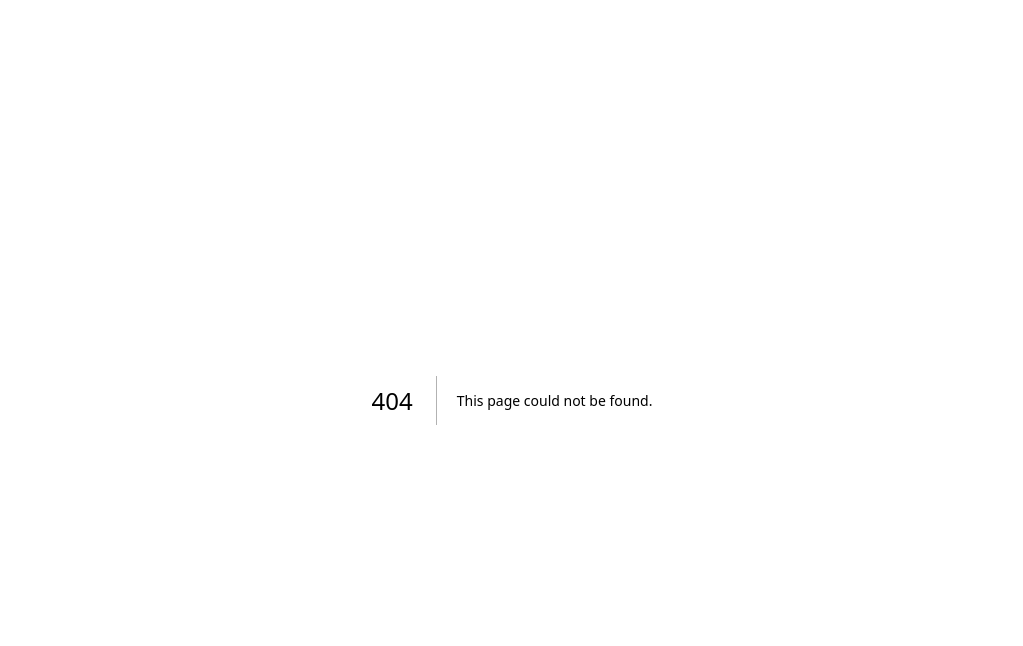
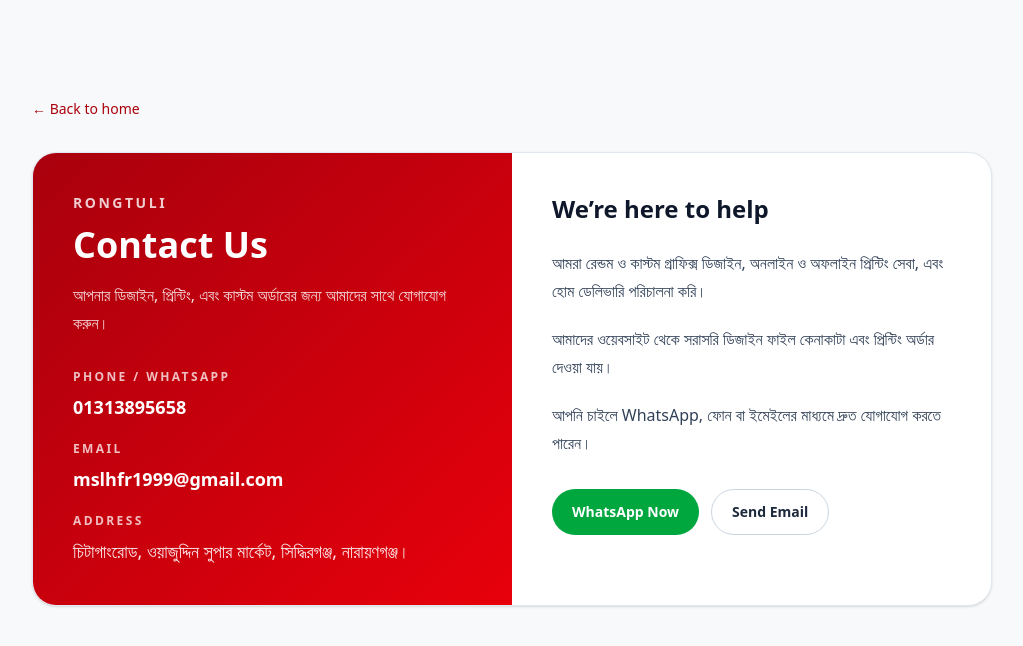
Before and after one commit to 2030mslhudden-prog/rongtuli-app, a Next.js app: page /contact in a window 1280 px wide. Before the commit this address had no page. Shown: the top 646 px of the page, without its empty margins (128-1151 px from the left). Built offline with nearby package versions, Linux system fonts and the light colour scheme.

Commit message:
Add contact and about pages

```diff
--- /dev/null
+++ b/src/app/about/page.tsx
@@ -0,0 +1,57 @@
+import Link from 'next/link';
+
+export const metadata = {
+  title: 'About Us | Rongtuli',
+  description: 'About Rongtuli marketplace and design-printing services in Bangladesh.',
+};
+
+export default function AboutPage() {
+  return (
+    <main className="mx-auto max-w-5xl px-5 py-16 md:px-8 lg:py-24">
+      <div className="mb-8">
+        <Link href="/" className="text-sm font-medium text-primary hover:underline">
+          ← Back to home
+        </Link>
+      </div>
+
+      <article className="rounded-3xl border border-slate-200 bg-white p-6 shadow-sm md:p-10">
+        <header className="mb-8">
+          <p className="mb-2 text-sm font-semibold uppercase tracking-[0.18em] text-primary">Rongtuli</p>
+          <h1 className="text-3xl font-bold text-slate-900 md:text-4xl">About Us</h1>
+        </header>
+
+        <div className="space-y-6 text-base leading-8 text-slate-700">
+          <p>
+            আমরা রেন্ডম ও কাস্টম গ্রাফিক্স ডিজাইন, অনলাইন ও অফলাইন প্রিন্টিং সার্ভিস এবং হোম ডেলিভারি দিয়ে থাকি।
+            আমাদের সাইট থেকে সরাসরি ডিজাইন ফাইল কেনাকাটা এবং প্রিন্টিং অর্ডার করা যায়।
+          </p>
+
+          <p>
+            Rongtuli ডিজাইন, প্রিন্টিং, এবং কাস্টম সেবা নিয়ে কাজ করে এমন একটি ডিজিটাল মার্কেটপ্লেস, যেখানে
+            গ্রাহকরা তাদের প্রয়োজন অনুযায়ী ডিজাইন চয়ন, অর্ডার কনফার্ম, এবং ডেলিভারি সুবিধা নিতে পারে।
+          </p>
+
+          <div className="grid gap-4 md:grid-cols-3">
+            <div className="rounded-2xl border border-slate-200 bg-slate-50 p-5">
+              <h2 className="mb-2 text-lg font-bold text-slate-900">Graphic Design</h2>
+              <p>রেন্ডম ও কাস্টম ডিজাইন সলিউশন প্রদান করি।</p>
+            </div>
+            <div className="rounded-2xl border border-slate-200 bg-slate-50 p-5">
+              <h2 className="mb-2 text-lg font-bold text-slate-900">Printing</h2>
+              <p>অনলাইন ও অফলাইন প্রিন্টিং সার্ভিসের মাধ্যমে মানসম্পন্ন কাজ নিশ্চিত করি।</p>
+            </div>
+            <div className="rounded-2xl border border-slate-200 bg-slate-50 p-5">
+              <h2 className="mb-2 text-lg font-bold text-slate-900">Home Delivery</h2>
+              <p>সহজ এবং নির্ভরযোগ্য হোম ডেলিভারি সেবা প্রদান করছি।</p>
+            </div>
+          </div>
+
+          <p>
+            আমাদের লক্ষ্য হলো ডিজিটাল মার্কেটপ্লেসকে সহজ, দ্রুত, সাশ্রয়ী, এবং গ্রাহক-কেন্দ্রিক করে তোলা, যাতে
+            মানুষ সহজে প্রিন্টিং ও ডিজাইন চাহিদা পূরণ করতে পারে।
+          </p>
+        </div>
+      </article>
+    </main>
+  );
+}
--- /dev/null
+++ b/src/app/contact/page.tsx
@@ -0,0 +1,86 @@
+import Link from 'next/link';
+
+export const metadata = {
+  title: 'Contact Us | Rongtuli',
+  description: 'Contact Rongtuli for design purchases, print orders, and customer support in Bangladesh.',
+};
+
+export default function ContactPage() {
+  return (
+    <main className="mx-auto max-w-5xl px-5 py-16 md:px-8 lg:py-24">
+      <div className="mb-8">
+        <Link href="/" className="text-sm font-medium text-primary hover:underline">
+          ← Back to home
+        </Link>
+      </div>
+
+      <article className="overflow-hidden rounded-3xl border border-slate-200 bg-white shadow-sm">
+        <div className="grid gap-0 md:grid-cols-2">
+          <div className="bg-gradient-to-br from-primary to-red-600 p-8 text-white md:p-10">
+            <p className="mb-3 text-sm font-semibold uppercase tracking-[0.18em] text-white/80">Rongtuli</p>
+            <h1 className="text-3xl font-bold md:text-4xl">Contact Us</h1>
+            <p className="mt-4 max-w-md text-sm leading-7 text-white/85 md:text-base">
+              আপনার ডিজাইন, প্রিন্টিং, এবং কাস্টম অর্ডারের জন্য আমাদের সাথে যোগাযোগ করুন।
+            </p>
+
+            <div className="mt-8 space-y-5">
+              <div>
+                <p className="text-xs font-semibold uppercase tracking-[0.2em] text-white/75">Phone / WhatsApp</p>
+                <a href="tel:+8801313895658" className="mt-2 block text-lg font-semibold hover:text-white/90">
+                  01313895658
+                </a>
+              </div>
+
+              <div>
+                <p className="text-xs font-semibold uppercase tracking-[0.2em] text-white/75">Email</p>
+                <a href="mailto:mslhfr1999@gmail.com" className="mt-2 block text-lg font-semibold hover:text-white/90">
+                  mslhfr1999@gmail.com
+                </a>
+              </div>
+
+              <div>
+                <p className="text-xs font-semibold uppercase tracking-[0.2em] text-white/75">Address</p>
+                <p className="mt-2 text-lg font-medium leading-7 text-white/90">
+                  চিটাগাংরোড, ওয়াজুদ্দিন সুপার মার্কেট, সিদ্ধিরগঞ্জ, নারায়ণগঞ্জ।
+                </p>
+              </div>
+            </div>
+          </div>
+
+          <div className="p-8 md:p-10">
+            <h2 className="text-2xl font-bold text-slate-900">We’re here to help</h2>
+            <div className="mt-6 space-y-5 text-sm leading-7 text-slate-700 md:text-base">
+              <p>
+                আমরা রেন্ডম ও কাস্টম গ্রাফিক্স ডিজাইন, অনলাইন ও অফলাইন প্রিন্টিং সেবা, এবং হোম ডেলিভারি
+                পরিচালনা করি।
+              </p>
+              <p>
+                আমাদের ওয়েবসাইট থেকে সরাসরি ডিজাইন ফাইল কেনাকাটা এবং প্রিন্টিং অর্ডার দেওয়া যায়।
+              </p>
+              <p>
+                আপনি চাইলে WhatsApp, ফোন বা ইমেইলের মাধ্যমে দ্রুত যোগাযোগ করতে পারেন।
+              </p>
+            </div>
+
+            <div className="mt-8 flex flex-wrap gap-3">
+              <a
+                href="https://wa.me/8801313895658"
+                target="_blank"
+                rel="noreferrer"
+                className="inline-flex items-center rounded-full bg-green-600 px-5 py-3 text-sm font-semibold text-white transition hover:bg-green-500"
+              >
+                WhatsApp Now
+              </a>
+              <a
+                href="mailto:mslhfr1999@gmail.com"
+                className="inline-flex items-center rounded-full border border-slate-300 px-5 py-3 text-sm font-semibold text-slate-800 transition hover:border-primary hover:text-primary"
+              >
+                Send Email
+              </a>
+            </div>
+          </div>
+        </div>
+      </article>
+    </main>
+  );
+}
--- a/src/components/layout/Footer.tsx
+++ b/src/components/layout/Footer.tsx
@@ -25,10 +25,10 @@ export default function Footer() {
           <Link href="/terms" className="hover:text-primary transition-colors font-medium">
             Terms & Conditions
           </Link>
-          <Link href="#" className="hover:text-primary transition-colors font-medium">
+          <Link href="/contact" className="hover:text-primary transition-colors font-medium">
             Contact Us
           </Link>
-          <Link href="#" className="hover:text-primary transition-colors font-medium">
+          <Link href="/about" className="hover:text-primary transition-colors font-medium">
             About Us
           </Link>
         </div>
```
